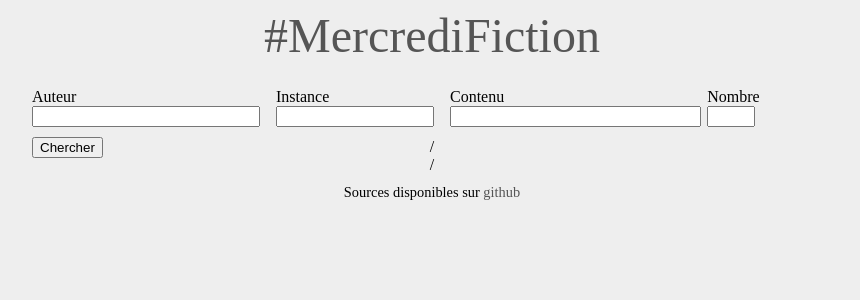
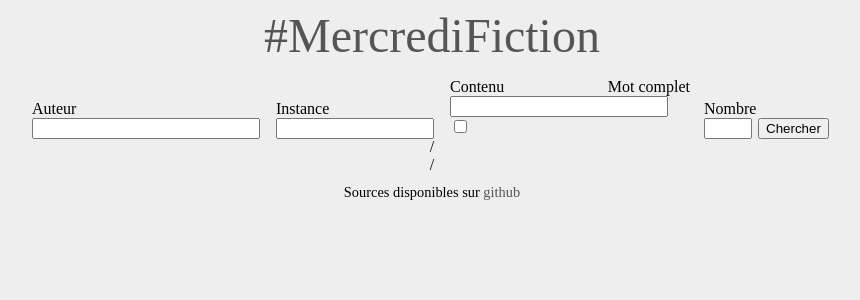
Before and after one commit to Meewan/MercrediFiction, a Flask app: template templates/index.html in a window 1280 px wide. Shown: the top 300 px of the page, without its empty margins (208-1068 px from the left). Run offline with Flask 2, Linux system fonts and the light colour scheme; the template is opened without the code that fills it, so the values that code supplies are empty.

Commit message:
add full word search that should work on mysql (does not work on sqlite)

```diff
--- a/app.py
+++ b/app.py
@@ -96,8 +96,12 @@
             pass
 
     if request.args.get('search'):
-        search_string = "%" + request.args.get("search") + "%"
-        toots = toots.filter(Toot.content.like(search_string))
+        if request.args.get('fullword'):
+            search = "(^| )%s( |$)" % (request.args.get("search"),)
+            toots = toots.filter(Toot.content.op('REGEXP')(search))
+        else:
+            search_string = "%" + request.args.get("search") + "%"
+            toots = toots.filter(Toot.content.like(search_string))
 
     blacklist_status = True if request.args.get('blacklisted', None) else False
 
--- a/templates/index.html
+++ b/templates/index.html
@@ -73,6 +73,10 @@
     }
     .search-content{
       margin-left:20px;
+      width:240px;
+    }
+    .search-content-input{
+      width:210px !important;
     }
     .search-limit{
       width:40px;
@@ -92,6 +96,9 @@
       font-size: 3em;
       height: 70px;
       text-align:center;
+    }
+    input[type=checkbox]{
+      width:13px;
     }
   </style>
 </head>
@@ -120,8 +127,10 @@
         </datalist>
       </div>
       <div class="search search-content">
+        <label for="fullword" class="float">Mot complet</label>
         <label for="search">Contenu</label>
-        <input name="search" value="{{search}}"/>
+        <input name="search" class="search-content-input" value="{{request.args.search}}"/>
+        <input name="fullword" type="checkbox" {%if request.args.fullword %}checked=""{%endif%}>
       </div>
       <div class="search search-limit">
         <label for="limit">Nombre</label>
```
